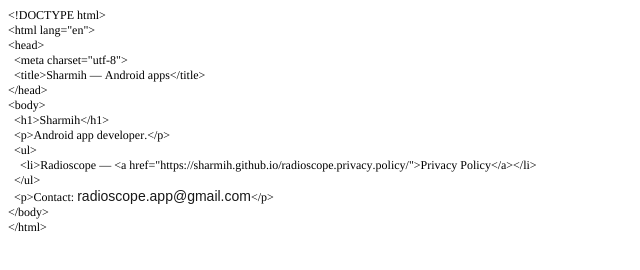
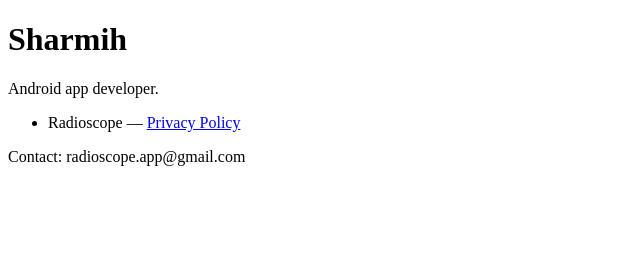
Before and after one commit to Sharmih/sharmih.github.io, a plain HTML site: page index.html in a window 1280 px wide. Shown: the whole page, without its empty margins (0-640 px from the left). Drawn offline with Linux system fonts and the light colour scheme.

Commit message:
Add files index.html, .gitignore

```diff
--- a/index.html
+++ b/index.html
@@ -1,34 +1,15 @@
-<!DOCTYPE html PUBLIC "-//W3C//DTD HTML 4.01//EN" "http://www.w3.org/TR/html4/strict.dtd">
-<html>
+<!DOCTYPE html>
+<html lang="en">
 <head>
-  <meta http-equiv="Content-Type" content="text/html; charset=utf-8">
-  <meta http-equiv="Content-Style-Type" content="text/css">
-  <title></title>
-  <meta name="Generator" content="Cocoa HTML Writer">
-  <meta name="CocoaVersion" content="2685.3">
-  <style type="text/css">
-    p.p1 {margin: 0.0px 0.0px 0.0px 0.0px; font: 12.0px Times; -webkit-text-stroke: #000000}
-    p.p2 {margin: 0.0px 0.0px 0.0px 0.0px; font: 14.0px Arial; color: #181818; -webkit-text-stroke: #181818}
-    span.s1 {font-kerning: none}
-    span.s2 {font: 12.0px Times; font-kerning: none; color: #000000; -webkit-text-stroke: 0px #000000}
-    span.s3 {font-kerning: none; background-color: #ffffff}
-  </style>
+  <meta charset="utf-8">
+  <title>Sharmih — Android apps</title>
 </head>
 <body>
-<p class="p1"><span class="s1">&lt;!DOCTYPE html&gt;</span></p>
-<p class="p1"><span class="s1">&lt;html lang="en"&gt;</span></p>
-<p class="p1"><span class="s1">&lt;head&gt;</span></p>
-<p class="p1"><span class="s1"><span class="Apple-converted-space">  </span>&lt;meta charset="utf-8"&gt;</span></p>
-<p class="p1"><span class="s1"><span class="Apple-converted-space">  </span>&lt;title&gt;Sharmih — Android apps&lt;/title&gt;</span></p>
-<p class="p1"><span class="s1">&lt;/head&gt;</span></p>
-<p class="p1"><span class="s1">&lt;body&gt;</span></p>
-<p class="p1"><span class="s1"><span class="Apple-converted-space">  </span>&lt;h1&gt;Sharmih&lt;/h1&gt;</span></p>
-<p class="p1"><span class="s1"><span class="Apple-converted-space">  </span>&lt;p&gt;Android app developer.&lt;/p&gt;</span></p>
-<p class="p1"><span class="s1"><span class="Apple-converted-space">  </span>&lt;ul&gt;</span></p>
-<p class="p1"><span class="s1"><span class="Apple-converted-space">    </span>&lt;li&gt;Radioscope — &lt;a href="https://sharmih.github.io/radioscope.privacy.policy/"&gt;Privacy Policy&lt;/a&gt;&lt;/li&gt;</span></p>
-<p class="p1"><span class="s1"><span class="Apple-converted-space">  </span>&lt;/ul&gt;</span></p>
-<p class="p2"><span class="s2"><span class="Apple-converted-space">  </span>&lt;p&gt;Contact: </span><span class="s3">radioscope.app@gmail.com</span><span class="s2">&lt;/p&gt;</span></p>
-<p class="p1"><span class="s1">&lt;/body&gt;</span></p>
-<p class="p1"><span class="s1">&lt;/html&gt;</span></p>
+<h1>Sharmih</h1>
+<p>Android app developer.</p>
+<ul>
+  <li>Radioscope — <a href="https://sharmih.github.io/radioscope.privacy.policy/">Privacy Policy</a></li>
+</ul>
+<p>Contact: radioscope.app@gmail.com</p>
 </body>
 </html>
```
Also changed, not shown: 1 other file.
